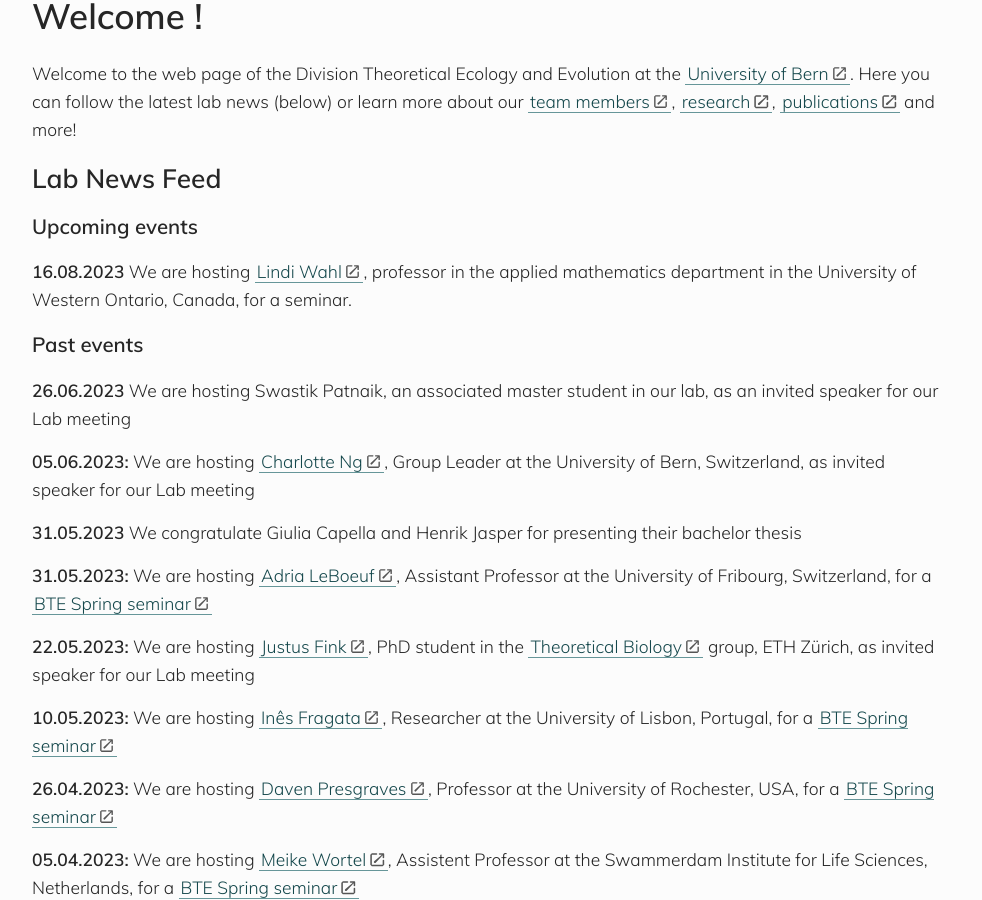
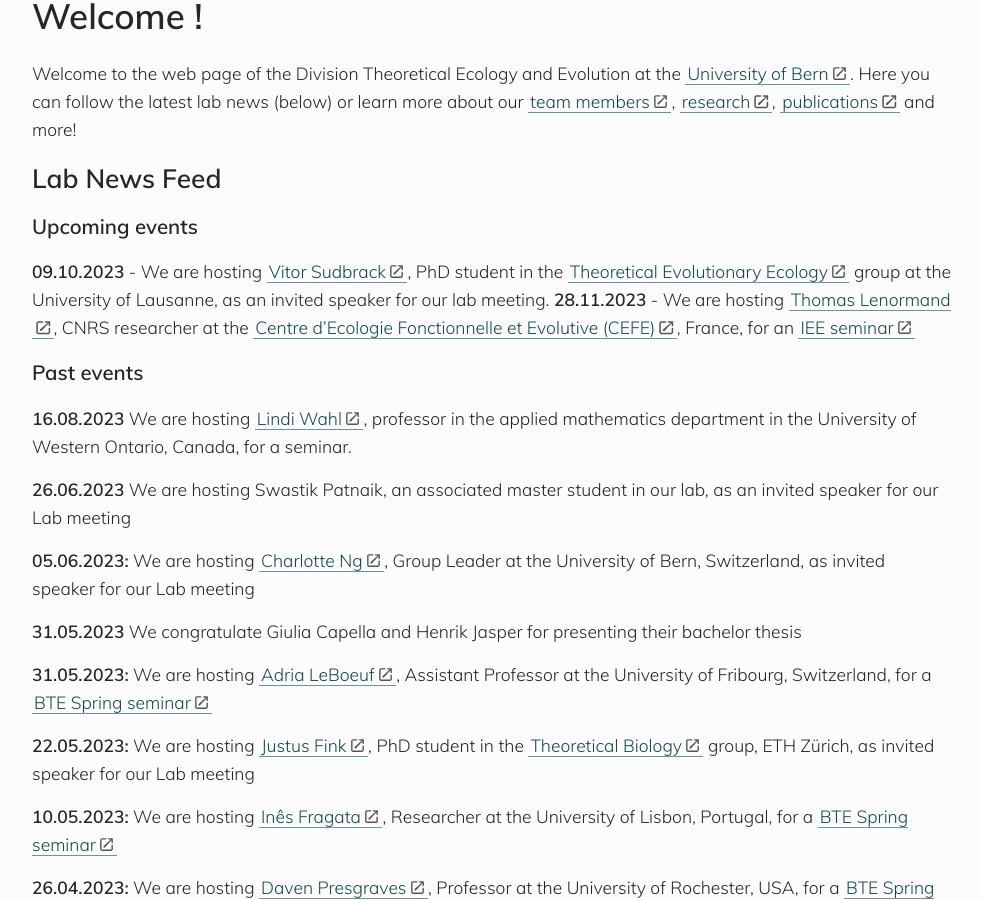
Before and after one commit to banklab/banklab.github.io, a Jekyll site: the page built from index.md, in a window 1280 px wide and 900 px high, scrolled down 362 px. Shown: the whole window, without its empty margins (148-1130 px from the left). Built offline with Jekyll 4.4.1, drawn with Linux system fonts in a browser that asks for light colours; some web fonts are replaced.

Commit message:
Update index.md

```diff
--- a/index.md
+++ b/index.md
@@ -12,9 +12,12 @@ Welcome to the web page of the Division Theoretical Ecology and Evolution at the
 
 ### Upcoming events
 
-**16.08.2023** We are hosting [Lindi Wahl](https://publish.uwo.ca/~lwahl/), professor in the applied mathematics department in the University of Western Ontario, Canada, for a seminar.
+**09.10.2023** - We are hosting [Vitor Sudbrack](http://sudbrack.me/), PhD student in the [Theoretical Evolutionary Ecology](https://lab-mullon.github.io/index.html) group at the University of Lausanne, as an invited speaker for our lab meeting.
+**28.11.2023** - We are hosting [Thomas Lenormand](https://www.cefe.cnrs.fr/fr/recherche/ee/gee/800-c/193-thomas-lenormand), CNRS researcher at the [Centre d'Ecologie Fonctionnelle et Evolutive (CEFE)](https://www.cefe.cnrs.fr/en/), France, for an [IEE seminar](https://www.iee.unibe.ch/studies/lecture_series_in_ecology_and_evolution/index_eng.html)
 
 ### Past events
+
+**16.08.2023** We are hosting [Lindi Wahl](https://publish.uwo.ca/~lwahl/), professor in the applied mathematics department in the University of Western Ontario, Canada, for a seminar.
 
 **26.06.2023** We are hosting Swastik Patnaik, an associated master student in our lab, as an invited speaker for our Lab meeting
 
```
